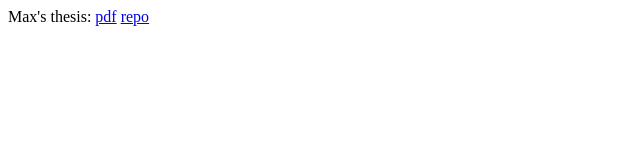
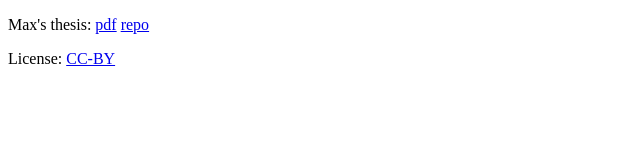
Before and after one commit to mwillsey/thesis, a plain HTML site: page out/index.html in a window 1280 px wide. Shown: the whole page, without its empty margins (0-640 px from the left). Drawn offline with Linux system fonts and the light colour scheme.

Commit message:
Add license

```diff
--- a/out/index.html
+++ b/out/index.html
@@ -6,8 +6,13 @@
         <title>thesis</title>
     </head>
     <body>
+      <p>
         Max's thesis:
         <a href="thesis.pdf">pdf</a>
         <a href="https://github.com/mwillsey/thesis">repo</a>
+      </p>
+      <p>
+        License: <a href="https://creativecommons.org/licenses/by/4.0/">CC-BY</a>
+      </p>
     </body>
 </html>
```
Also changed, not shown: 2 other files.
